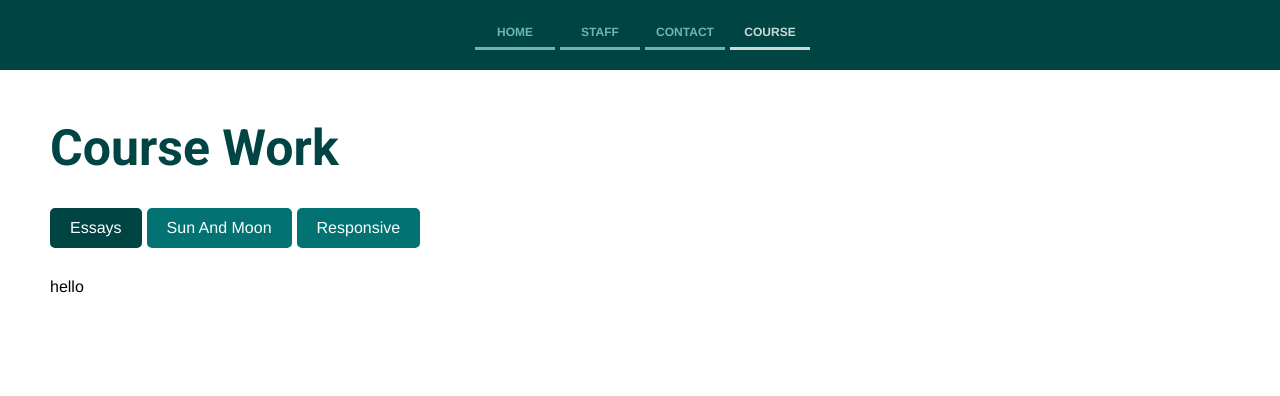
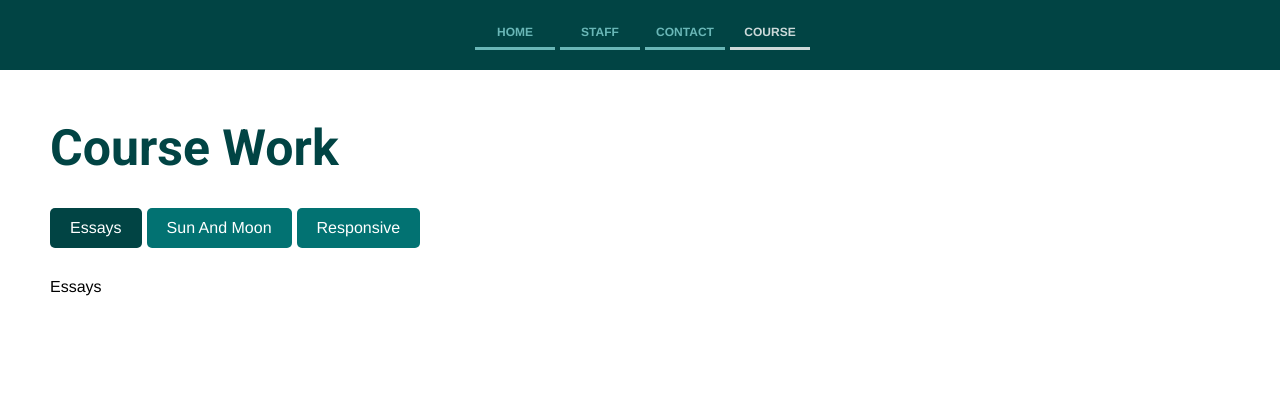
Before and after one commit to Femi-Nietzsche/uclax-web1-clark-stephanie, a React (Vite) app: page /#/course-work in a window 1280 px wide. Shown: the part 288-684 px from the top of the page. Built offline with nearby package versions, Linux system fonts and the light colour scheme.

Commit message:
L3 Pt 3 Completed with corrected edits

```diff
--- a/src/Pages/CourseWork/CourseWorkLayout.jsx
+++ b/src/Pages/CourseWork/CourseWorkLayout.jsx
@@ -15,7 +15,6 @@ const CourseWorkLayout = () => {
                     </NavLink>
                     <NavLink to="/course-work/responsive">Responsive</NavLink>
                 </nav>
-                hello
                 <Outlet />
             </Inset>
         </CourseWorkLayoutStyled>
--- a/src/Pages/Routes.jsx
+++ b/src/Pages/Routes.jsx
@@ -28,10 +28,10 @@ const MyRoutes = () => {
                     <Route element={<Contact />} path="contact" />
 
                     <Route element={<CourseWorkLayout />} path="course-work">
-                        <Route elememt={<Essays />} path="" />
-                        <Route elememt={<SunAndMoon />} path="sun-and-moon" />
+                        <Route element={<Essays />} path="" />
+                        <Route element={<SunAndMoon />} path="sun-and-moon" />
                         <Route
-                            elememt={<ResponsiveDesign />}
+                            element={<ResponsiveDesign />}
                             path="responsive"
                         />
                     </Route>
```
